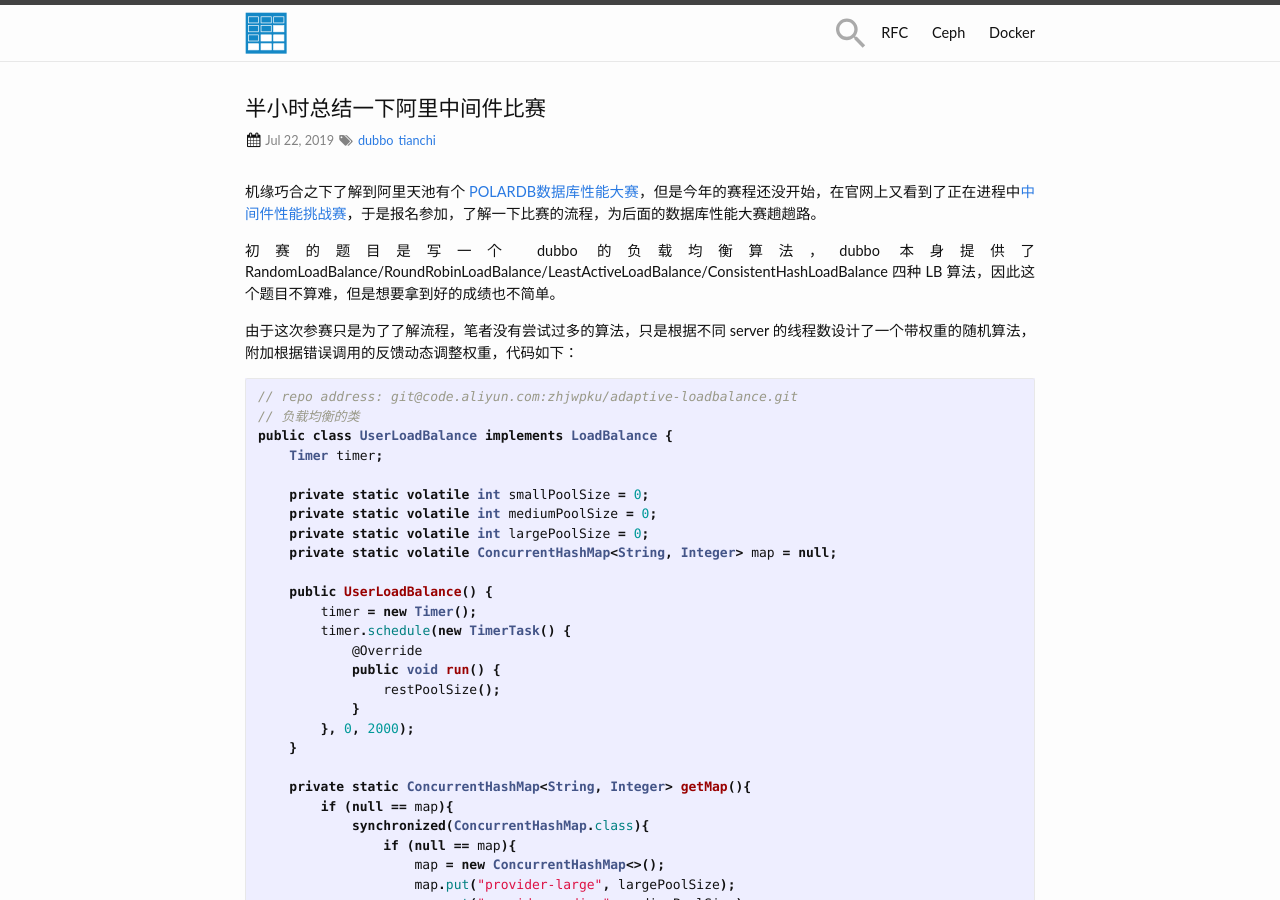
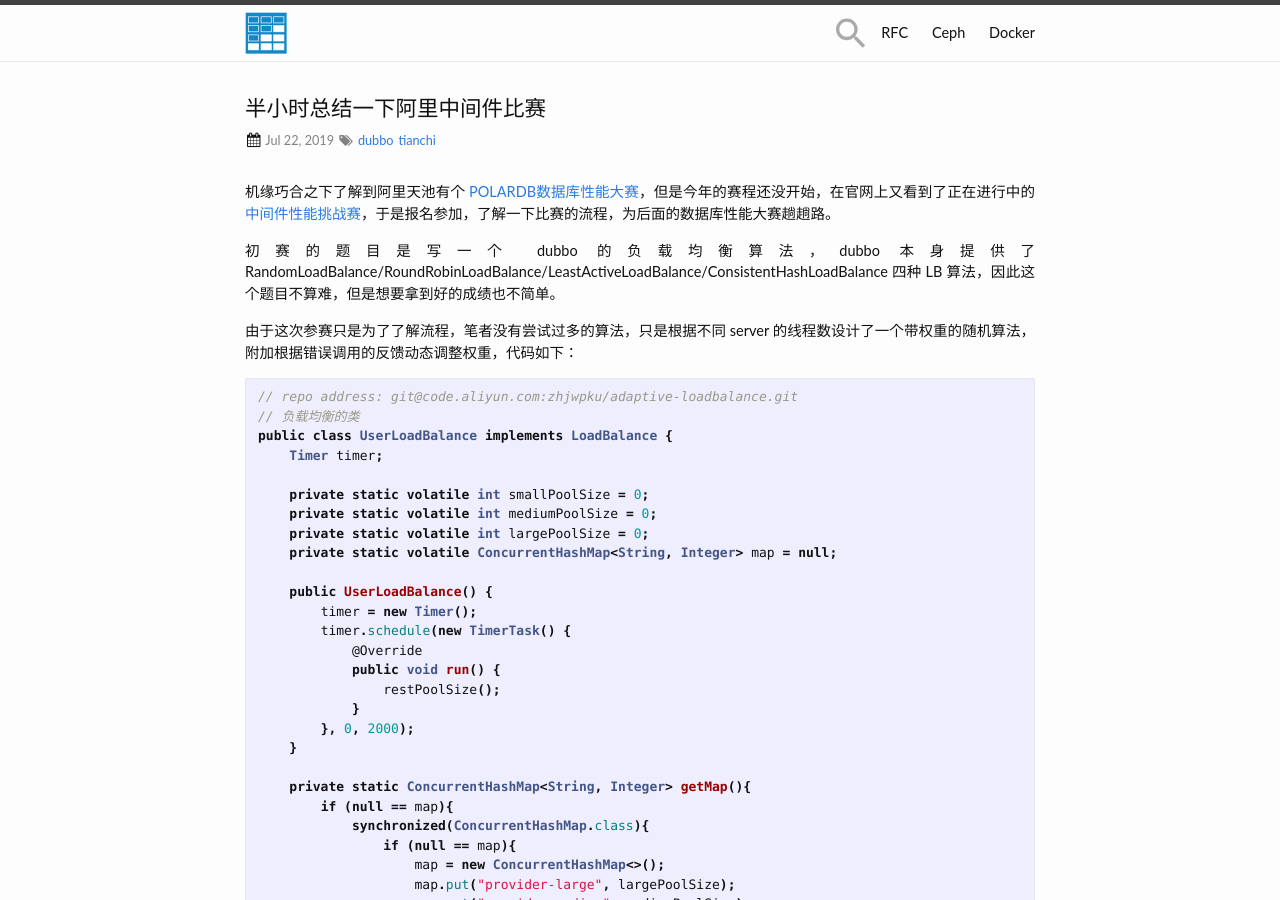
Before and after one commit to zhjwpku/zhjwpku.github.io, a Jekyll site: the page built from _posts/2019-07-22-ali-middleware-competition-30-minutes-summary.md, in a window 1280 px wide and 900 px high. Built offline with Jekyll 4.4.1, drawn with Linux system fonts in a browser that asks for light colours; comment, search, counter and statistics services are not loaded.

Commit message:
typo
Signed-off-by: Zhao Junwang <zhjwpku@gmail.com>

```diff
--- a/_posts/2019-07-22-ali-middleware-competition-30-minutes-summary.md
+++ b/_posts/2019-07-22-ali-middleware-competition-30-minutes-summary.md
@@ -7,7 +7,7 @@
 - tianchi
 ---
 
-机缘巧合之下了解到阿里天池有个 [POLARDB数据库性能大赛](https://tianchi.aliyun.com/competition/entrance/231689/introduction)，但是今年的赛程还没开始，在官网上又看到了正在进程中[中间件性能挑战赛](https://tianchi.aliyun.com/competition/entrance/231714/introduction)，于是报名参加，了解一下比赛的流程，为后面的数据库性能大赛趟趟路。
+机缘巧合之下了解到阿里天池有个 [POLARDB数据库性能大赛](https://tianchi.aliyun.com/competition/entrance/231689/introduction)，但是今年的赛程还没开始，在官网上又看到了正在进行中的[中间件性能挑战赛](https://tianchi.aliyun.com/competition/entrance/231714/introduction)，于是报名参加，了解一下比赛的流程，为后面的数据库性能大赛趟趟路。
 
 初赛的题目是写一个 dubbo 的负载均衡算法，dubbo 本身提供了 RandomLoadBalance/RoundRobinLoadBalance/LeastActiveLoadBalance/ConsistentHashLoadBalance 四种 LB 算法，因此这个题目不算难，但是想要拿到好的成绩也不简单。
 
```
